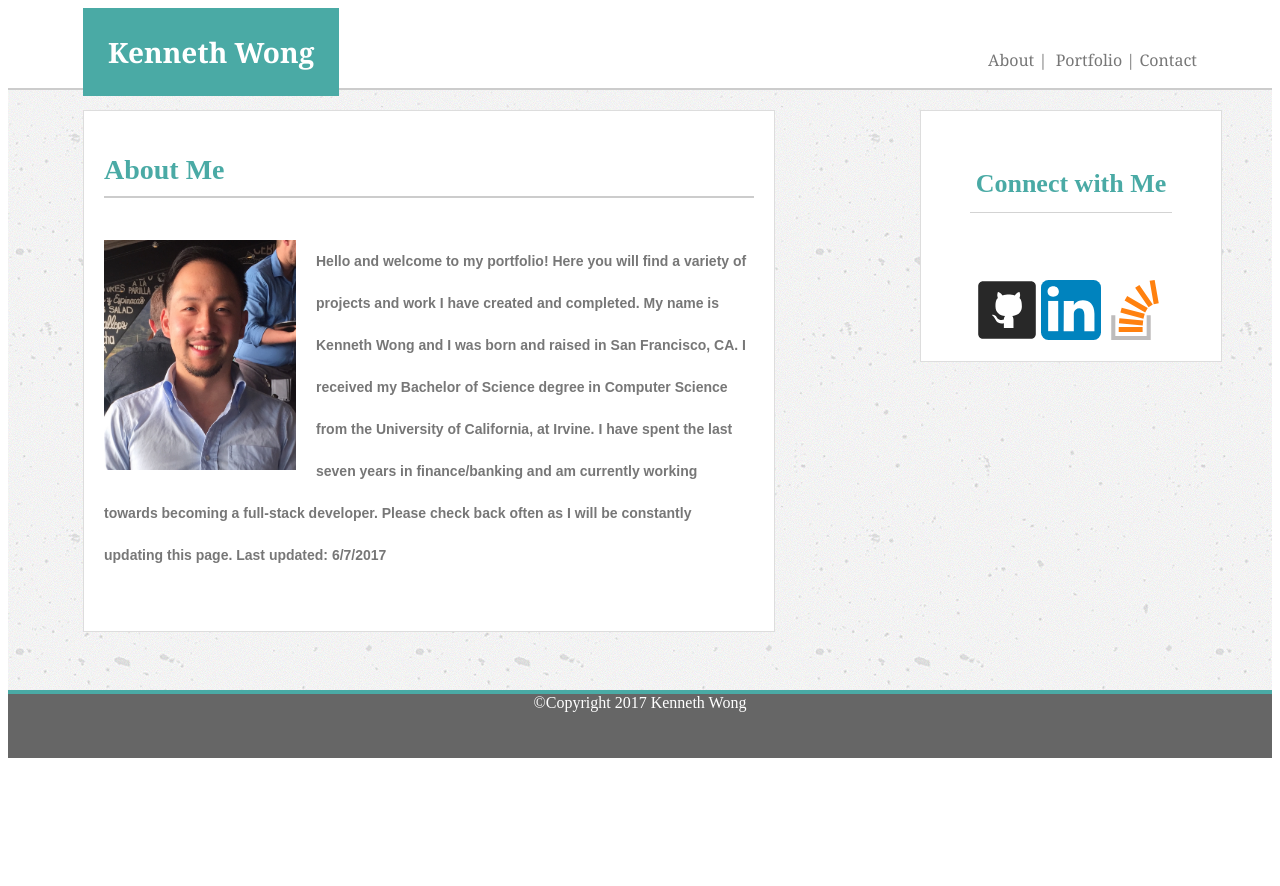
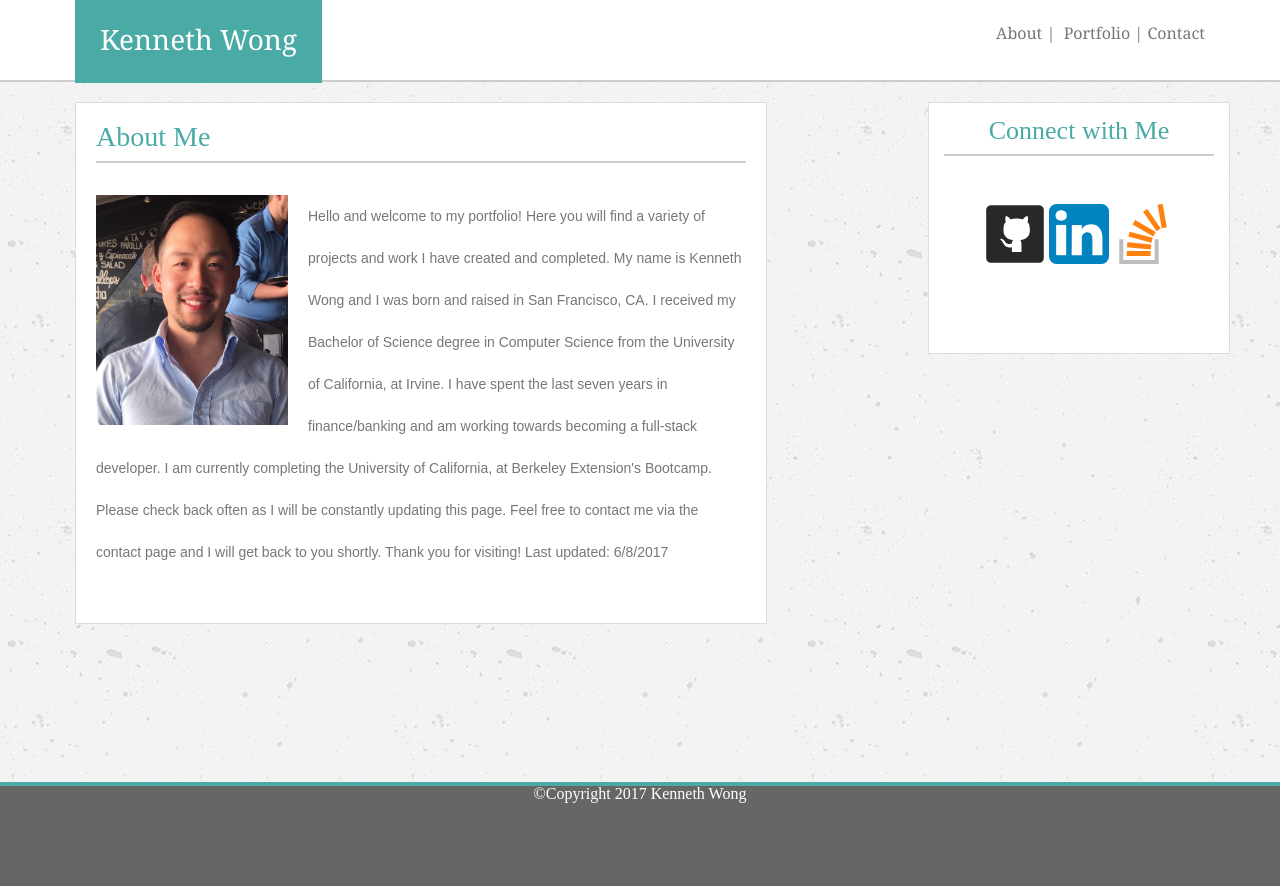
Before and after one commit to kennethlw/Basic-Portfolio, a plain HTML site: page index.html in a window 1280 px wide. Before the commit the page ends 800 px from the top, so only its background shows below. Drawn offline with Linux system fonts and the light colour scheme.

Commit message:
final version

```diff
--- a/assets/css/style.css
+++ b/assets/css/style.css
@@ -31,12 +31,10 @@ li, a {
 	text-decoration: none;
 }
 
-
+/*******************************************/
 #full {
-	height:600px;
-	background-image: url("../images/concrete-texture.png");
-  	background-color: #cccccc;
-
+	height: 100%
+  	background-color: red;
 }
 
 /*about me container*/
@@ -67,8 +65,7 @@ aside {
 h2 {
 	color: #4aaaa5;
 	font-size:28px;
-	border-bottom: 2px solid;
-  	border-bottom-color:#cccccc;
+	border-bottom: 2px solid #cccccc;
   	padding-bottom:10px;
 }
 
@@ -85,6 +82,7 @@ h5 {
 	color:#4aaaa5;
 	font-size:26px;
 	text-align:center;
+	border-bottom:2px solid #cccccc;
 }
 
 hr {
@@ -113,6 +111,7 @@ footer {
 	padding-right:20px;
 	padding-bottom:20px;
 }
+
 
 #form {
 	float:left;
@@ -192,3 +191,23 @@ textarea {
 	bottom: 40px;
 	position:relative;
 }
+
+/*Let's try this thing called a sticky footer. test.html for testing purposes ;) */
+html, body{
+	height:100%;
+}
+
+.page-wrap{
+	min-height: 100%;
+	margin-bottom:-100px;
+	background-image: url("../images/concrete-texture.png");
+}
+
+.page-wrap:after{
+	content: "";
+	display: block;
+}
+
+.site-footer, .page-wrap:after{
+	height:100px;
+}
--- a/index.html
+++ b/index.html
@@ -1,46 +1,50 @@
 <!DOCTYPE html>
 <html>
 <head>
+ <meta charset="UTF-8">
+<link rel="stylesheet" type="text/css" href="assets/css/reset.css">
+<link rel="stylesheet" type="text/css" href="assets/css/style.css">
 
-<link rel="stylesheet" type="text/css" href="assets/css/style.css">
 <title>The Portfolio of Kenneth Wong</title>
 </head>
 
 <body>
+
 	<header>
 		<strong>Kenneth Wong</strong>
-		   <section id="right">
+		<section id="right">
 			<ul>
 				<li><a href="index.html">&nbsp;About |</a></li>
 				<li><a href="portfolio.html">&nbsp;Portfolio |</a></li>
 				<li><a href="contact.html">Contact</a></li>
 			</ul>
-			<section>
-
+		</section>
 	</header>
 
+	<div class="page-wrap">
 	<section id="full">
+		<!--This will be the main body content on the left side, 960px width -->
 		<aside>
 			<h2>About Me
 			</h2>
-			<h4><img id="mypic" src="assets/images/profilepic.jpg" alt="That's Me!" width="192" height="230";>Hello and welcome to my portfolio! Here you will find a variety of projects and work I have created and completed. My name is Kenneth Wong and I was born and raised in San Francisco, CA. I received my Bachelor of Science degree in Computer Science from the University of California, at Irvine. I have spent the last seven years in finance/banking and am currently working towards becoming a full-stack developer. Please check back often as I will be constantly updating this page. Last updated: 6/7/2017
+			<br><br>
+			<h4><img id="mypic" src="assets/images/profilepic.jpg" title="That's me!" alt="That's not Me!" width="192" height="230"> Hello and welcome to my portfolio! Here you will find a variety of projects and work I have created and completed. My name is Kenneth Wong and I was born and raised in San Francisco, CA. I received my Bachelor of Science degree in Computer Science from the University of California, at Irvine. I have spent the last seven years in finance/banking and am working towards becoming a full-stack developer. I am currently completing the University of California, at Berkeley Extension's Bootcamp.  Please check back often as I will be constantly updating this page. Feel free to contact me via the contact page and I will get back to you shortly. Thank you for visiting! Last updated: 6/8/2017
 			</h4>
 		</aside>
 
-		<div id="aside2"><h5>Connect with Me<hr></hr></h5>
-
-		<section id="icons">
-			<a href="https://github.com/kennethlw" target="_blank"><img src="assets/images/github.svg" alt="Github" width="60" height="60"></a>
-			<a href="https://www.linkedin.com/in/kenneth-wong-2bb329141/" target="_blank"><img src="assets/images/linkedin.svg" alt="LinkedIn" width="60" height="60"></a>
-			<a href="https://stackoverflow.com/users/8089505/ken-wong" target="_blank"><img src="assets/images/stackoverflow.svg" alt="StackOverflow" width="60" height="60"></a>
-		</section>
+		<!--This will be the main body content on the right side, 270px width -->
+		<div id="aside2"><h5>Connect with Me</h5><br><br><br>
+			<section id="icons">
+			<a href="https://github.com/kennethlw" target="_blank"><img src="assets/images/github.svg" alt="Github" title="My Github" width="60" height="60"></a>
+			<a href="https://www.linkedin.com/in/kenneth-wong-2bb329141/" target="_blank"><img src="assets/images/linkedin.svg" alt="LinkedIn" title="My LinkedIn" width="60" height="60"></a>
+			<a href="https://stackoverflow.com/users/8089505/ken-wong" target="_blank"><img src="assets/images/stackoverflow.svg" alt="StackOverflow" title="My StackOverflow" width="60" height="60"></a>
+			</section>
+		</div>
+	</section>
+	</div>
 
 
-		</div>
-	</section>
-
-
-	<footer>©Copyright 2017 Kenneth Wong</footer>
+	<footer class="site-footer">©Copyright 2017 Kenneth Wong</footer>
 
 </body>
 </html>
```
Also changed, not shown: contact.html (+12 -12 lines), portfolio.html (+16 -19 lines).
